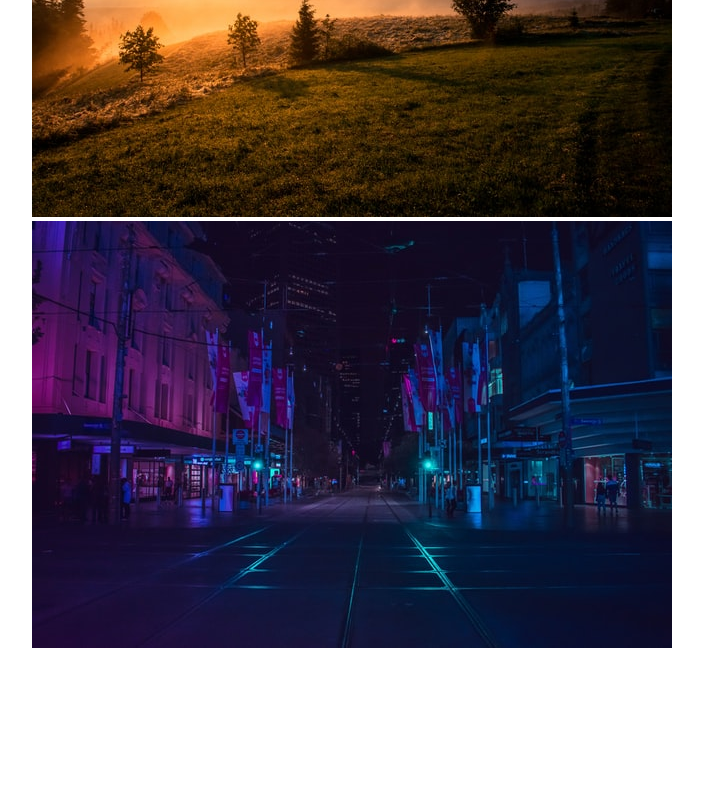
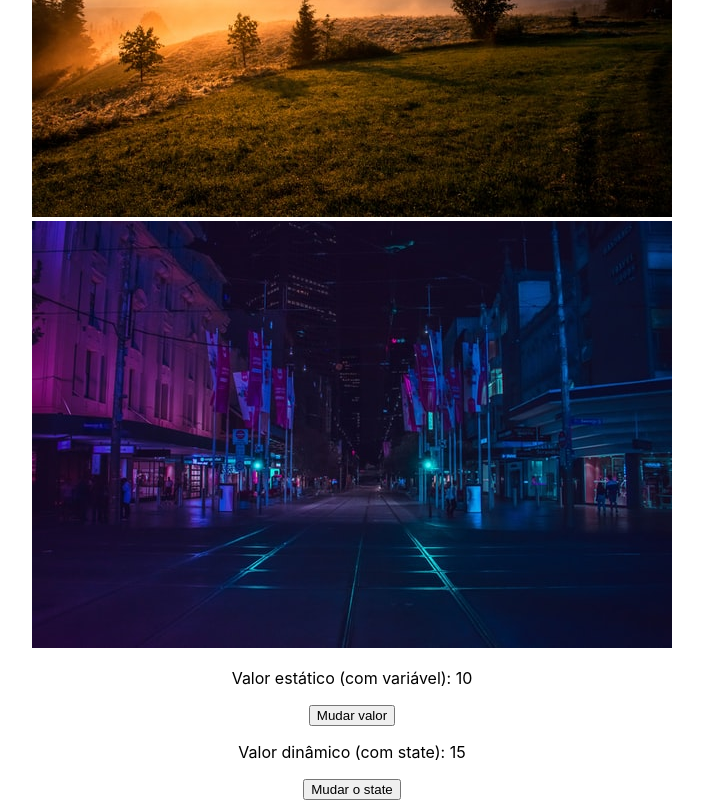
Before and after one commit to sucodelarangela/miniblog, a React (Create React App) app in the folder 3_AVANCANDO_NO_REACT/avancando-react/: page / in a window 1280 px wide. Shown: the part 292-1092 px from the top of the page, without its empty margins (288-991 px from the left). Before the commit the page ends 944 px from the top, so only its background shows below. Built offline with nearby package versions, Linux system fonts and the light colour scheme.

Commit message:
understanding useState hook

```diff
--- a/3_AVANCANDO_NO_REACT/avancando-react/src/App.js
+++ b/3_AVANCANDO_NO_REACT/avancando-react/src/App.js
@@ -1,3 +1,6 @@
+// components
+import ManageData from './Components/ManageData';
+
 // styles
 import './App.css';
 
@@ -16,6 +19,7 @@ function App() {
       <div>
         <img src={City} alt="Cidade" />
       </div>
+      <ManageData />
     </div>
   );
 }
--- /dev/null
+++ b/3_AVANCANDO_NO_REACT/avancando-react/src/Components/ManageData.js
@@ -0,0 +1,22 @@
+import { useState } from 'react';
+
+const ManageData = () => {
+  let someData = 10;
+
+  const [number, setNumber] = useState(15);
+
+  return (
+    <div>
+      <div>
+        <p>Valor estático (com variável): {someData}</p>
+        <button onClick={() => someData = 15}>Mudar valor</button>
+      </div>
+      <div>
+        <p>Valor dinâmico (com state): {number}</p>
+        <button onClick={() => setNumber(25)}>Mudar o state</button>
+      </div>
+    </div>
+  );
+};
+
+export default ManageData;
```
